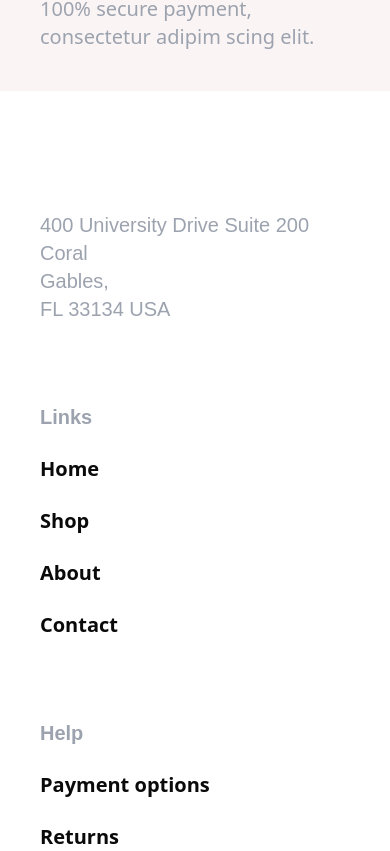
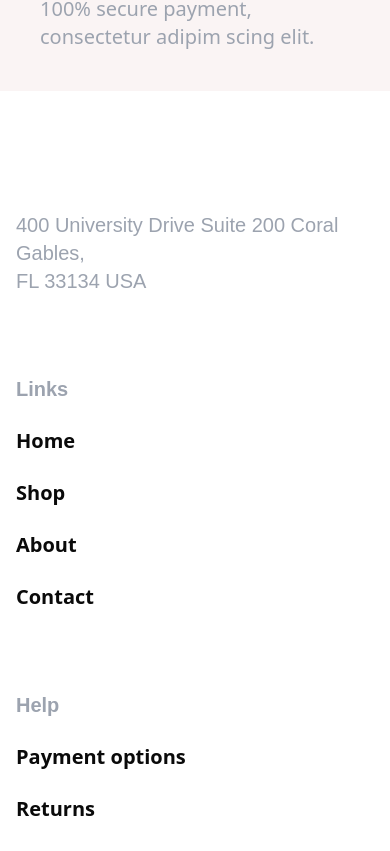
Before and after one commit to Kinzakhan21/GIAIC_final_hackathon, a Next.js app: page /shop in a window 390 px wide. Shown: the part 8493-9344 px from the top of the page. Built offline with nearby package versions, Linux system fonts and the light colour scheme.

Commit message:
Corrected

```diff
--- a/src/app/comonents/footer.tsx
+++ b/src/app/comonents/footer.tsx
@@ -3,9 +3,10 @@ import React from 'react'
 
 const Footer = () => {
   return (
-    <footer className='pt-20 pb-10 lg:px-24 px-10'>
+    <footer className='pt-20 pb-10 lg:px-24 px-4'>
         <div className='grid grid-cols-1 md:grid-cols-2 lg:grid-cols-4 lg:gap-x-16 gap-y-20 lg:gap-y-0'>
-        <div className='flex justify-center items-center'><p className='text-gray-400 text-xl flex flex-wrap'>400 University Drive Suite 200 Coral <br /> Gables,
+        <div className='lg:flex lg:justify-center lg:items-center'>
+        <p className='text-gray-400 text-xl flex flex-wrap'>400 University Drive Suite 200 Coral <br /> Gables,
         <br />FL 33134 USA</p></div>
         <div className='flex flex-col lg:gap-y-10 gap-y-6'>
             <div className='text-gray-400 font-semibold text-xl'>Links</div>
```
